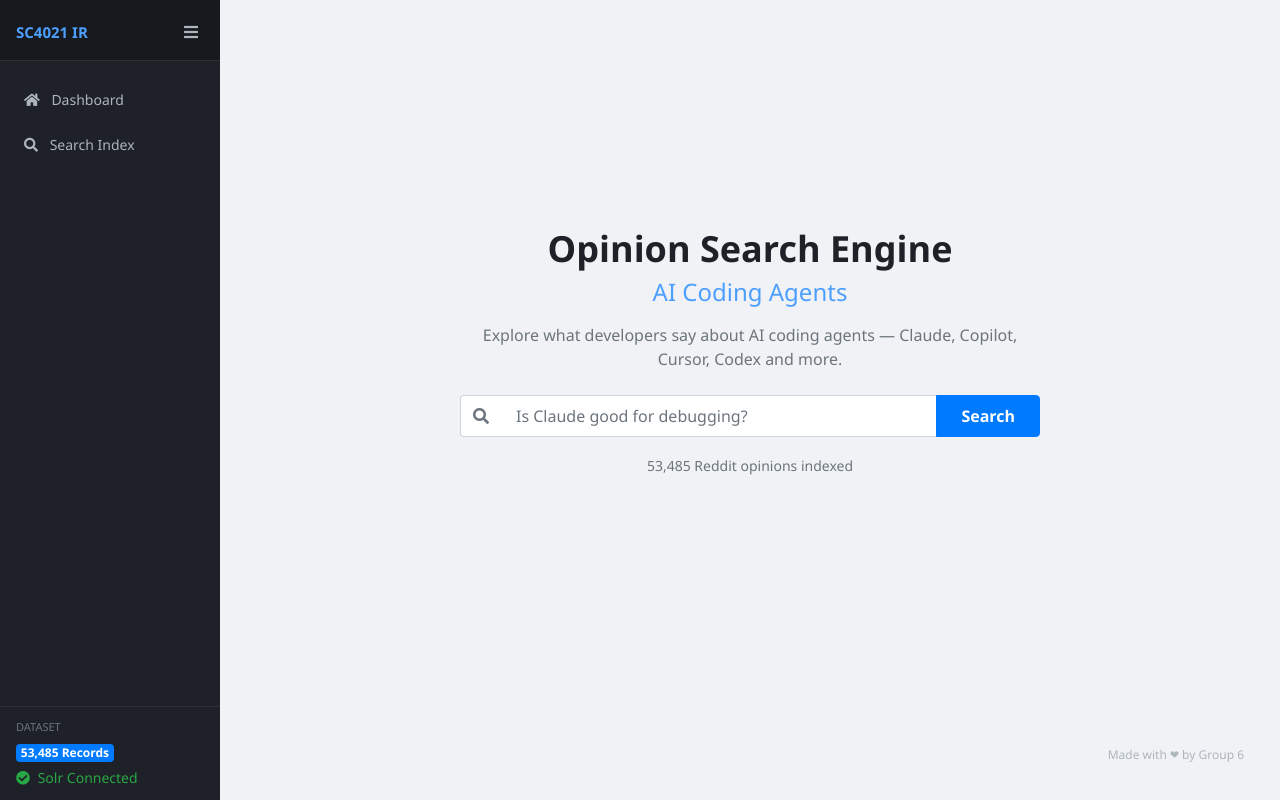
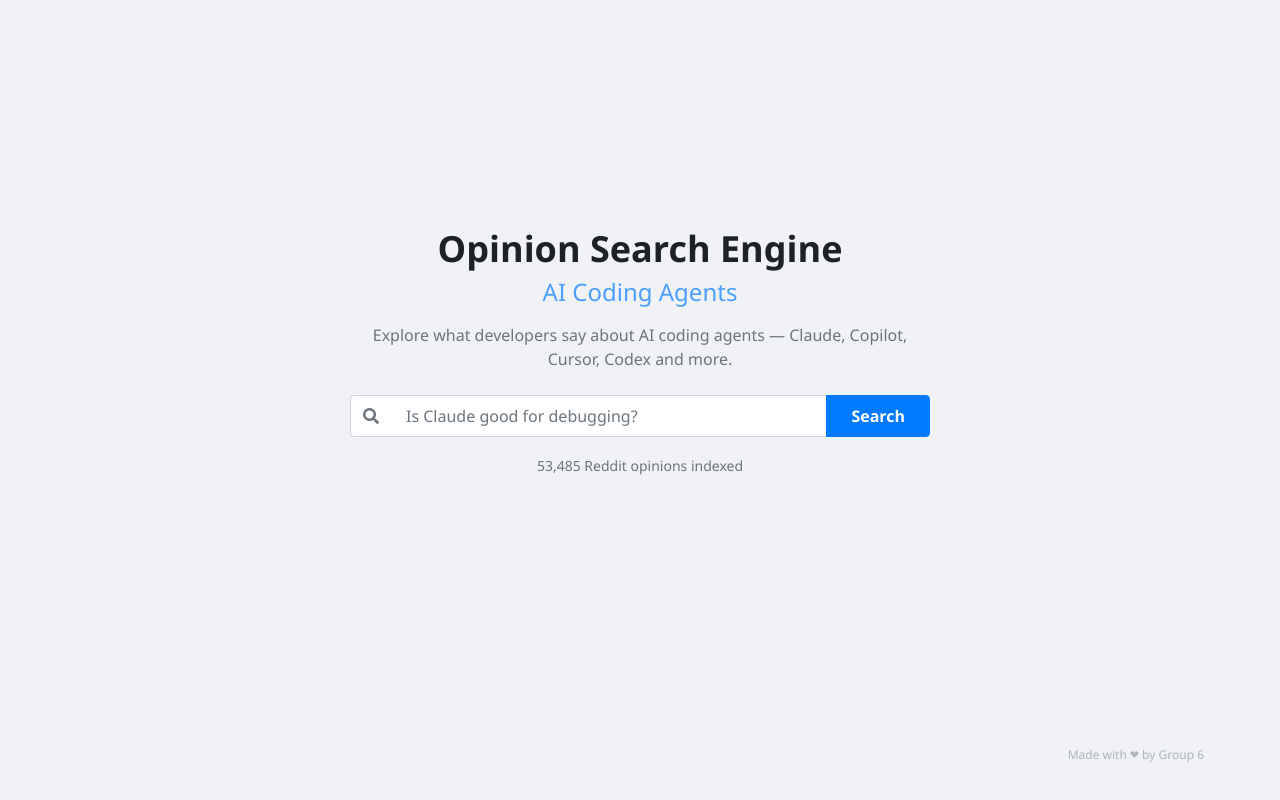
Before and after one commit to Jyhrie/Info_Retrieval_NTU, a Django app: template webapp/templates/home.html in a window 1280 px wide. Run offline with Django 5.2, Linux system fonts and the light colour scheme; the template is opened without the code that fills it, so the values that code supplies are empty; parts of the project's set-up code (start-up, migrations or seed data) failed here and were passed over.

Commit message:
fix: removed black sidebar

```diff
--- a/webapp/templates/base.html
+++ b/webapp/templates/base.html
@@ -15,88 +15,13 @@
             overflow-x: hidden;
         }
 
-        #wrapper {
-            display: flex;
-            width: 100%;
-            align-items: stretch;
-        }
-
-        /* Sidebar */
-        #sidebar {
-            min-width: 220px;
-            max-width: 220px;
-            background: #1e2228;
-            color: #fff;
-            transition: all 0.25s ease;
-            min-height: 100vh;
-            display: flex;
-            flex-direction: column;
-        }
-
-        #sidebar.active {
-            margin-left: -220px;
-        }
-
-        .sidebar-header {
-            padding: 20px 16px 16px;
-            background: #16191d;
-            border-bottom: 1px solid #2c3038;
-            display: flex;
-            align-items: center;
-            justify-content: space-between;
-        }
-
-        .sidebar-header h5 {
-            margin: 0;
-            font-size: 15px;
-            font-weight: 700;
-            color: #4d9fff;
-        }
-
-        #sidebarCollapse {
-            background: none;
-            border: none;
-            color: #adb5bd;
-            cursor: pointer;
-            padding: 4px 6px;
-            border-radius: 4px;
-            line-height: 1;
-        }
-
-        #sidebarCollapse:hover { color: #fff; }
-
-        .nav-link {
-            padding: 10px 16px;
-            color: #adb5bd;
-            font-size: 14px;
-            transition: 0.15s;
-            border-radius: 4px;
-            margin: 2px 8px;
-        }
-
-        .nav-link:hover {
-            color: #fff;
-            background: rgba(255,255,255,0.06);
-        }
-
-        .nav-link.active {
-            color: #fff;
-            background-color: #0069d9 !important;
-            font-weight: 600;
-        }
-
-        .sidebar-footer {
-            padding: 16px;
-            border-top: 1px solid #2c3038;
-            margin-top: auto;
-        }
-
         /* Content */
         #content {
             width: 100%;
+            max-width: 1200px;
+            margin: 0 auto;
             padding: 32px 36px;
             min-height: 100vh;
-            transition: all 0.25s;
             display: flex;
             flex-direction: column;
         }
@@ -107,37 +32,6 @@
 </head>
 <body>
 
-<div id="wrapper">
-    <nav id="sidebar">
-        <div class="sidebar-header">
-            <h5>SC4021 IR</h5>
-            <button type="button" id="sidebarCollapse" title="Toggle sidebar">
-                <i class="fas fa-bars"></i>
-            </button>
-        </div>
-
-        <ul class="nav flex-column mt-3">
-            <li class="nav-item">
-                <a class="nav-link {% if request.path == '/' %}active{% endif %}" href="/">
-                    <i class="fas fa-home mr-2"></i> Dashboard
-                </a>
-            </li>
-            <li class="nav-item">
-                <a class="nav-link {% if 'search' in request.path %}active{% endif %}" href="/search/">
-                    <i class="fas fa-search mr-2"></i> Search Index
-                </a>
-            </li>
-        </ul>
-
-        <div class="sidebar-footer" style="margin-top:auto; padding:12px 16px; border-top:1px solid #2c3038;">
-            <small class="text-uppercase text-muted d-block mb-1" style="font-size:11px;">Dataset</small>
-            <span class="badge badge-primary">53,485 Records</span>
-            <div class="text-success small mt-1">
-                <i class="fas fa-check-circle mr-1"></i> Solr Connected
-            </div>
-        </div>
-    </nav>
-
 <div id="content">
     <div id="content-body">
         {% block content %}
@@ -147,19 +41,10 @@
         Made with &#10084; by Group 6
     </div>
 </div>
-</div>
 
 <script src="https://code.jquery.com/jquery-3.5.1.slim.min.js"></script>
 <script src="https://cdn.jsdelivr.net/npm/popper.js@1.16.1/dist/umd/popper.min.js"></script>
 <script src="https://cdn.jsdelivr.net/npm/bootstrap@4.6.2/dist/js/bootstrap.bundle.min.js"></script>
 
-<script>
-    $(document).ready(function () {
-        $('#sidebarCollapse').on('click', function () {
-            $('#sidebar').toggleClass('active');
-        });
-    });
-</script>
-
 </body>
 </html>
```
Lines whose indentation alone changed are shown as unchanged.
